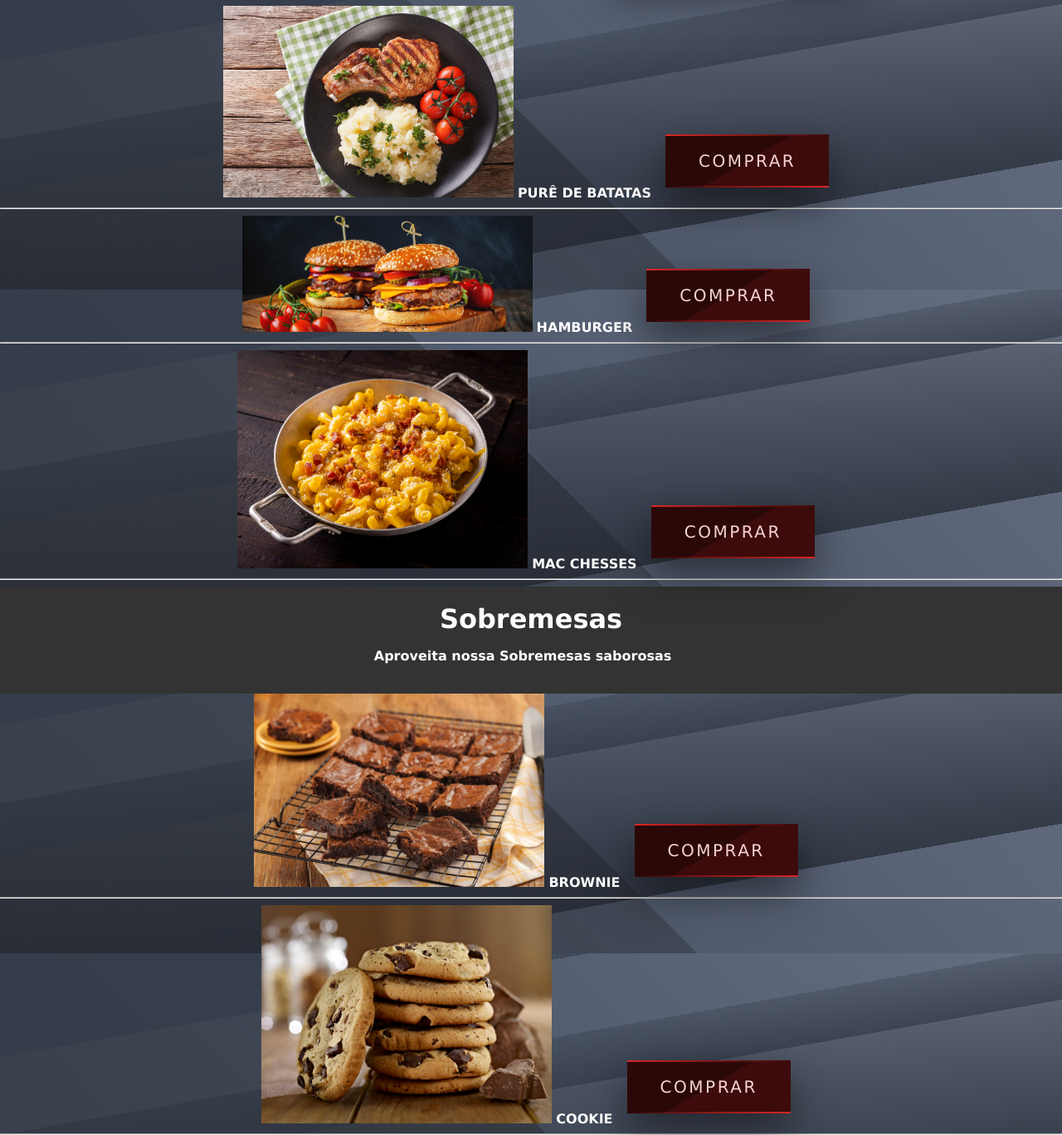
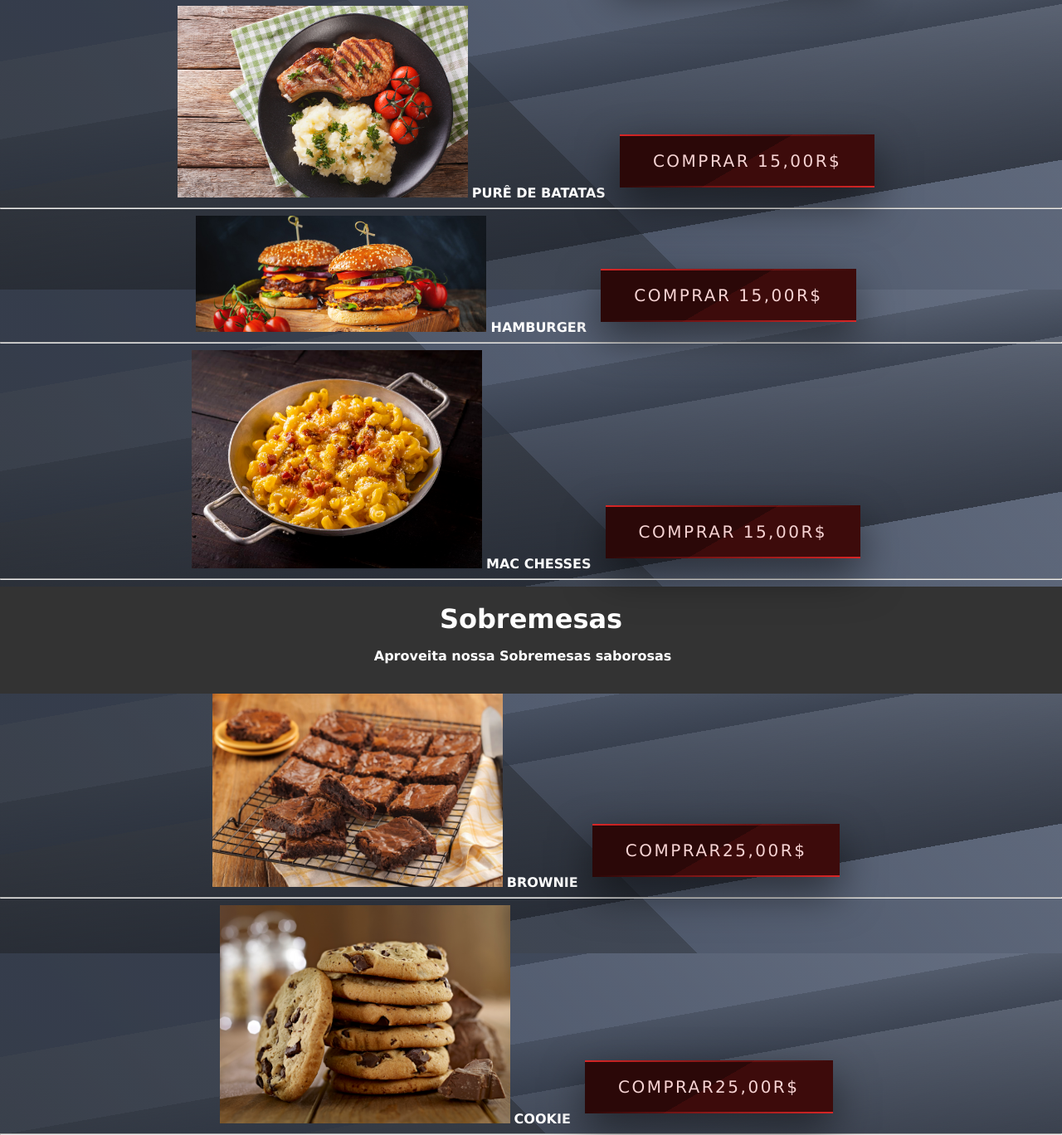
Before and after one commit to joao1231231323/pao, a plain HTML site: page eua.html in a window 1280 px wide. Shown: the part 451-1819 px from the top of the page at 83% size. Drawn offline with Linux system fonts and the light colour scheme.

Commit message:
Update eua.html

```diff
--- a/eua.html
+++ b/eua.html
@@ -87,7 +87,7 @@
     <strong> PURÊ DE BATATAS</strong>
     <a href="botao.html" class="animated-button1">
         <span></span>
-        comprar
+        comprar 15,00R$
         <span></span>
         <span></span>
         <span></span>
@@ -100,7 +100,7 @@
     <strong>HAMBURGER</strong>
     <a href="botao.html" class="animated-button1">
         <span></span>
-        comprar
+        comprar 15,00R$
         <span></span>
         <span></span>
         <span></span>
@@ -113,7 +113,7 @@
     <strong>MAC CHESSES</strong>
     <a href="botao.html" class="animated-button1">
         <span></span>
-        comprar
+        comprar 15,00R$
         <span></span>
         <span></span>
         <span></span>
@@ -135,7 +135,7 @@
     <strong> BROWNIE</strong>
     <a href="botao.html" class="animated-button1">
         <span></span>
-        comprar
+        comprar25,00R$
         <span></span>
         <span></span>
         <span></span>
@@ -148,7 +148,7 @@
     <strong>COOKIE</strong>
     <a href="botao.html" class="animated-button1">
         <span></span>
-        comprar
+        comprar25,00R$
         <span></span>
         <span></span>
         <span></span>
```
